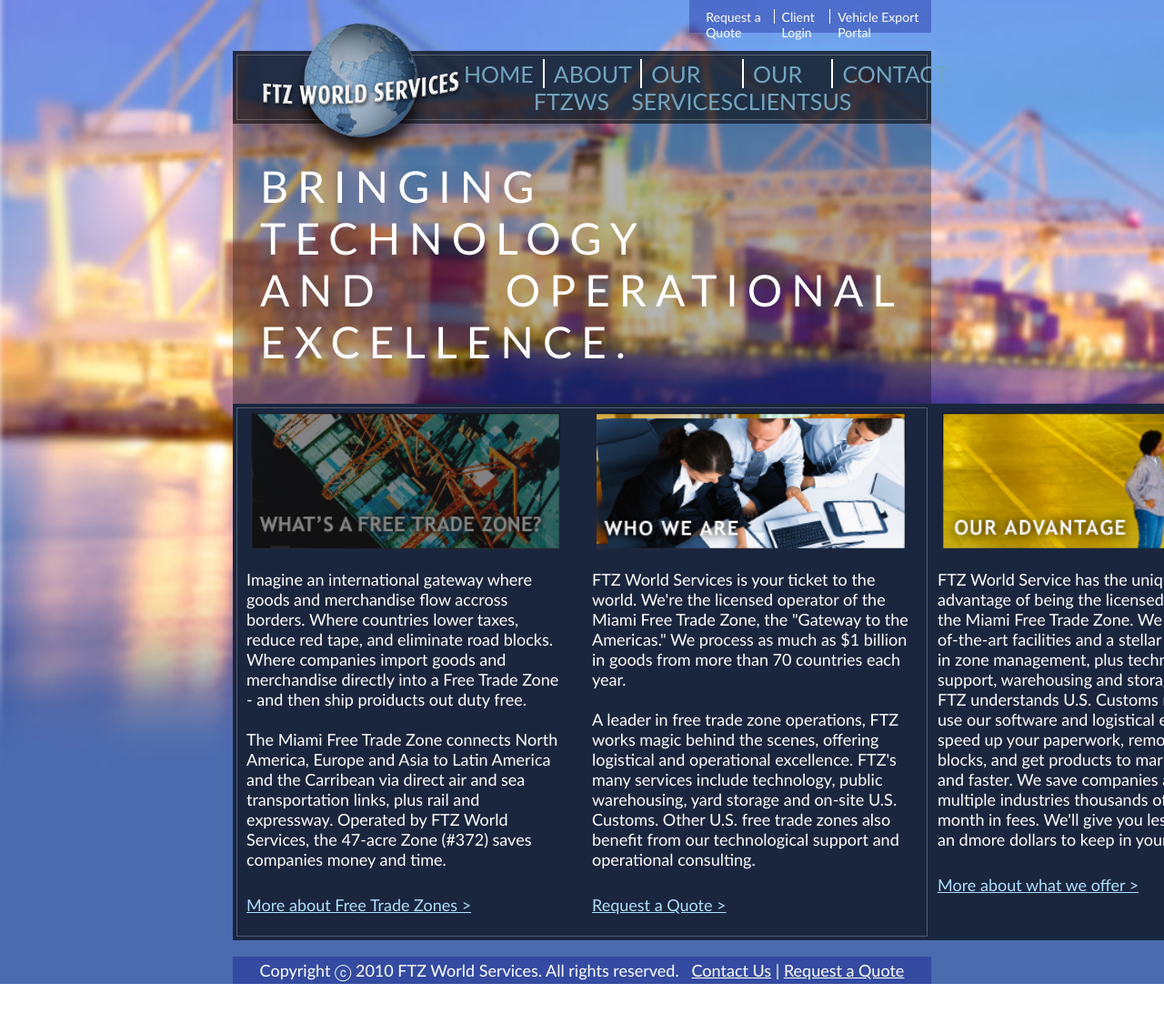
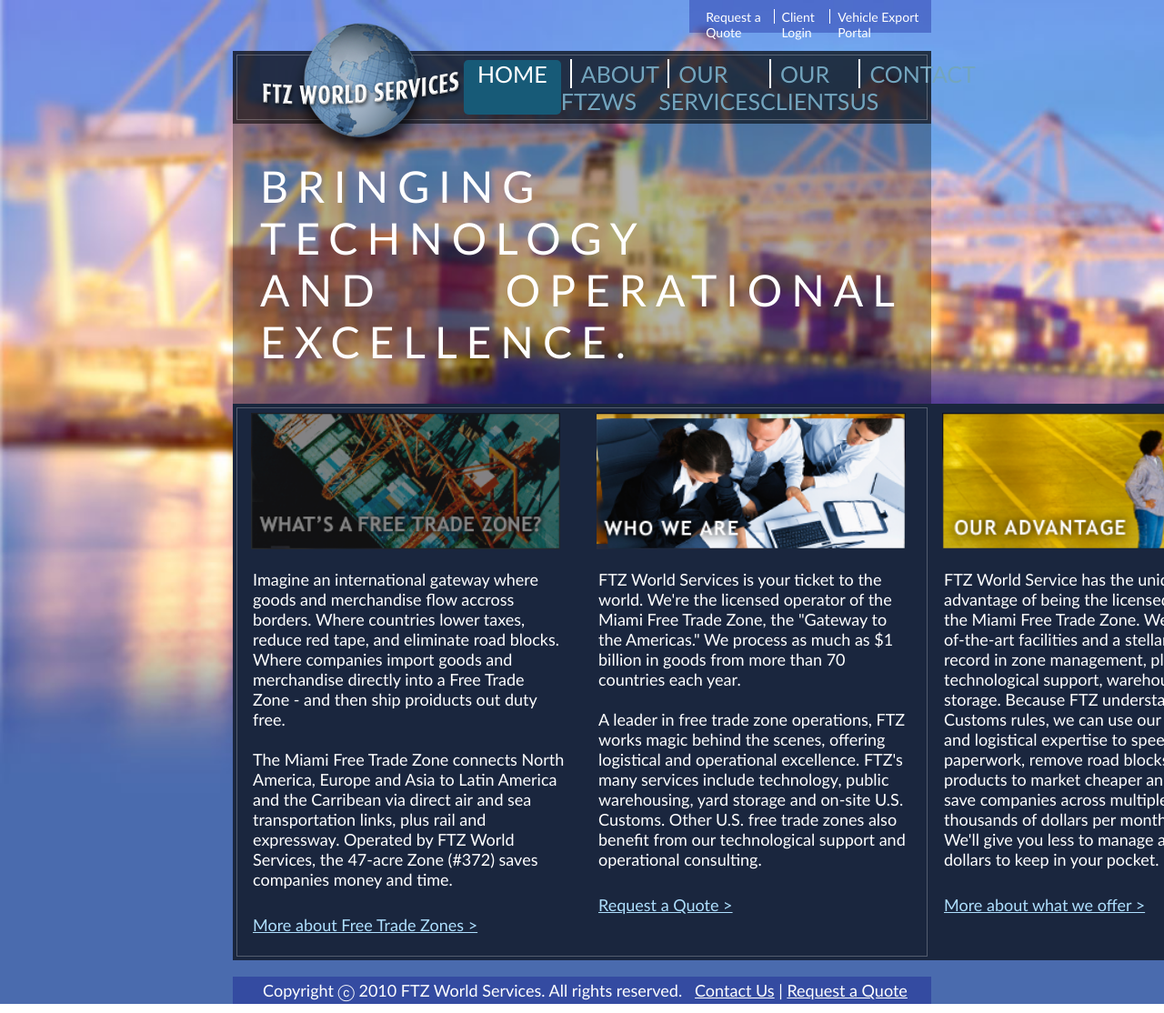
Before and after one commit to adarsh2905/FrontendAssignmentTask1, a plain HTML site: page index.html in a window 1280 px wide. Shown: the top 1114 px of the page at 91% size. Before the commit the page ends 1092 px from the top, so only its background shows below. Drawn offline with Linux system fonts and the light colour scheme.

Commit message:
Home option highlighted in home page

```diff
--- a/homePage.css
+++ b/homePage.css
@@ -1,3 +1,13 @@
+.homeButton{
+    content: "";
+    color: white;
+    background-color: #175A77;
+    margin: 0;
+    max-height: 80px;
+    padding: 0 15px;
+    border-radius: 5px;
+}
+
 .heading{
     color: rgb(255, 255, 255);
     font-size: 48px;
--- a/index.html
+++ b/index.html
@@ -20,11 +20,11 @@
         <div class="inner-body inner-outline twocolordiv-outerbody">
             <div><img src="images/logo.png" alt="FTZ services" class="headPart twocolordiv-innerbody"></div>
             <div class="flex-container">
-                <a href="index.html" target ="_self" class="non-underline inner-link">HOME</a>
-                <a href="" class = "non-underline inner-link onHover">ABOUT FTZWS</a>
+                <a href="index.html" target ="_self" class="non-underline inner-link homeButton">HOME</a>
+                <a href="#" class = "non-underline inner-link onHover">ABOUT FTZWS</a>
                 <a href="services.html" class = "non-underline inner-link">OUR SERVICES</a>
-                <a href="" class = "non-underline inner-link onHover">OUR CLIENTS</a>
-                <a href="" class = "non-underline inner-link onHover">CONTACT US</a>
+                <a href="#" class = "non-underline inner-link onHover">OUR CLIENTS</a>
+                <a href="#" class = "non-underline inner-link onHover">CONTACT US</a>
             </div>
         </div>
 
@@ -55,7 +55,7 @@
                 <p>FTZ World Service has the unique advantage of being the licensed operator of the Miami Free Trade Zone. We offer state-of-the-art facilities and a stellar track
                     record in zone management, plus technological support, warehousing and storage. Because FTZ understands U.S. Customs rules, we can use our software and logistical
                     expertise to speed up your paperwork, remove road blocks, and get products to market cheaper and faster. We save companies across multiple industries thousands of
-                    dollars per month in fees. We'll give you less to manage an dmore dollars to keep in your pocket.
+                    dollars per month in fees. We'll give you less to manage and more dollars to keep in your pocket.
                 </p>
                 <p><a href="#" style="color: #AFE0FF;" class="underline">More about what we offer ></a></p>
             </div>
--- a/main.css
+++ b/main.css
@@ -8,7 +8,7 @@ body {
 
 p {
     color: white;
-    padding: 0px 15px 10px 15px;
+    padding: 0 15px 10px 22px;
     font-size: 18px;
     font-family: Trebuchet MS;
 }
@@ -113,7 +113,6 @@ a.non-underline {
     content: "";
     border: 1px solid white;
     margin: 0 10px;
-    max-height: 80px;
 }
 
 .inner-link:first-child{
--- a/services.css
+++ b/services.css
@@ -74,7 +74,7 @@
   }
 
 .flex-container-margin{
-    margin-top: 70px;
+    margin-top: 60px;
 }
 
 .flex-container-services{
```
